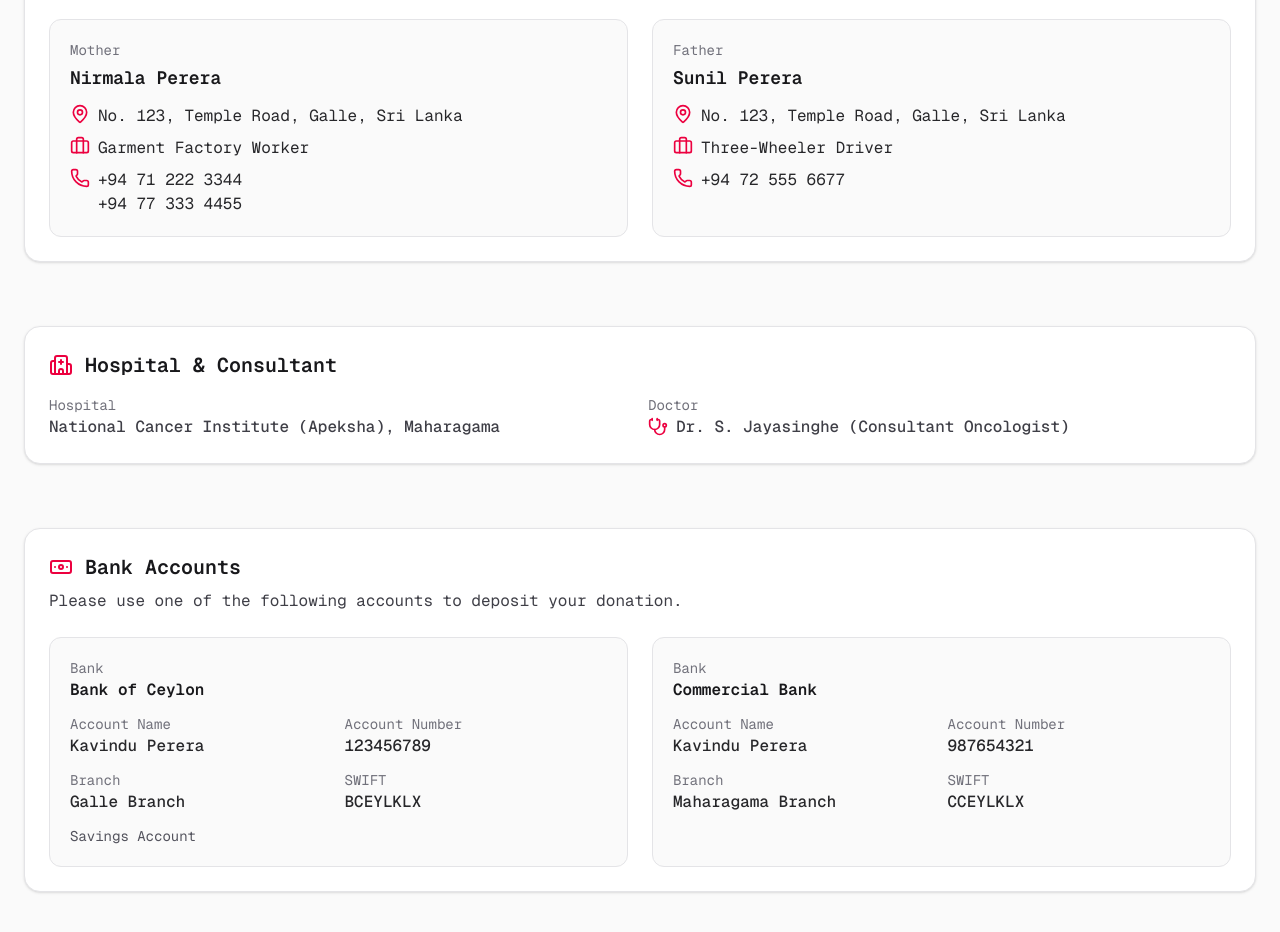
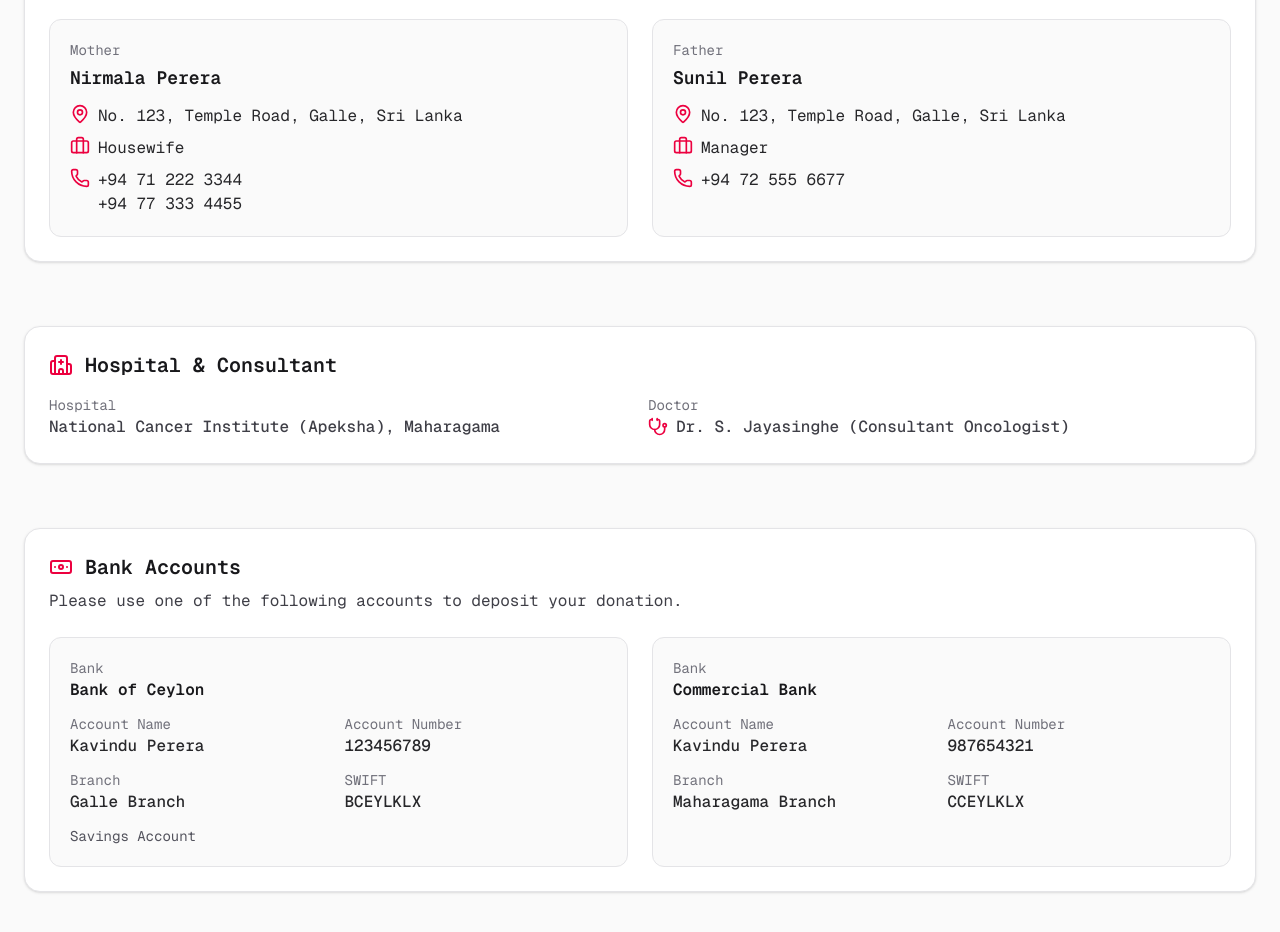
Before and after one commit to sankhaBA/cancer-patient-donation-site, a Next.js app: page / in a window 1280 px wide. Shown: the part 1500-2432 px from the top of the page. Built offline with nearby package versions, Linux system fonts and the light colour scheme.

Commit message:
Update family member occupations in dummy data

```diff
--- a/src/data/dummy.ts
+++ b/src/data/dummy.ts
@@ -124,13 +124,13 @@ export const dummyData: DonationSiteData = {
     mother: {
       name: "Nirmala Perera",
       address: "No. 123, Temple Road, Galle, Sri Lanka",
-      occupation: "Garment Factory Worker",
+      occupation: "Housewife",
       phones: ["+94 71 222 3344", "+94 77 333 4455"],
     },
     father: {
       name: "Sunil Perera",
       address: "No. 123, Temple Road, Galle, Sri Lanka",
-      occupation: "Three-Wheeler Driver",
+      occupation: "Manager",
       phones: ["+94 72 555 6677"],
     },
   },
```
